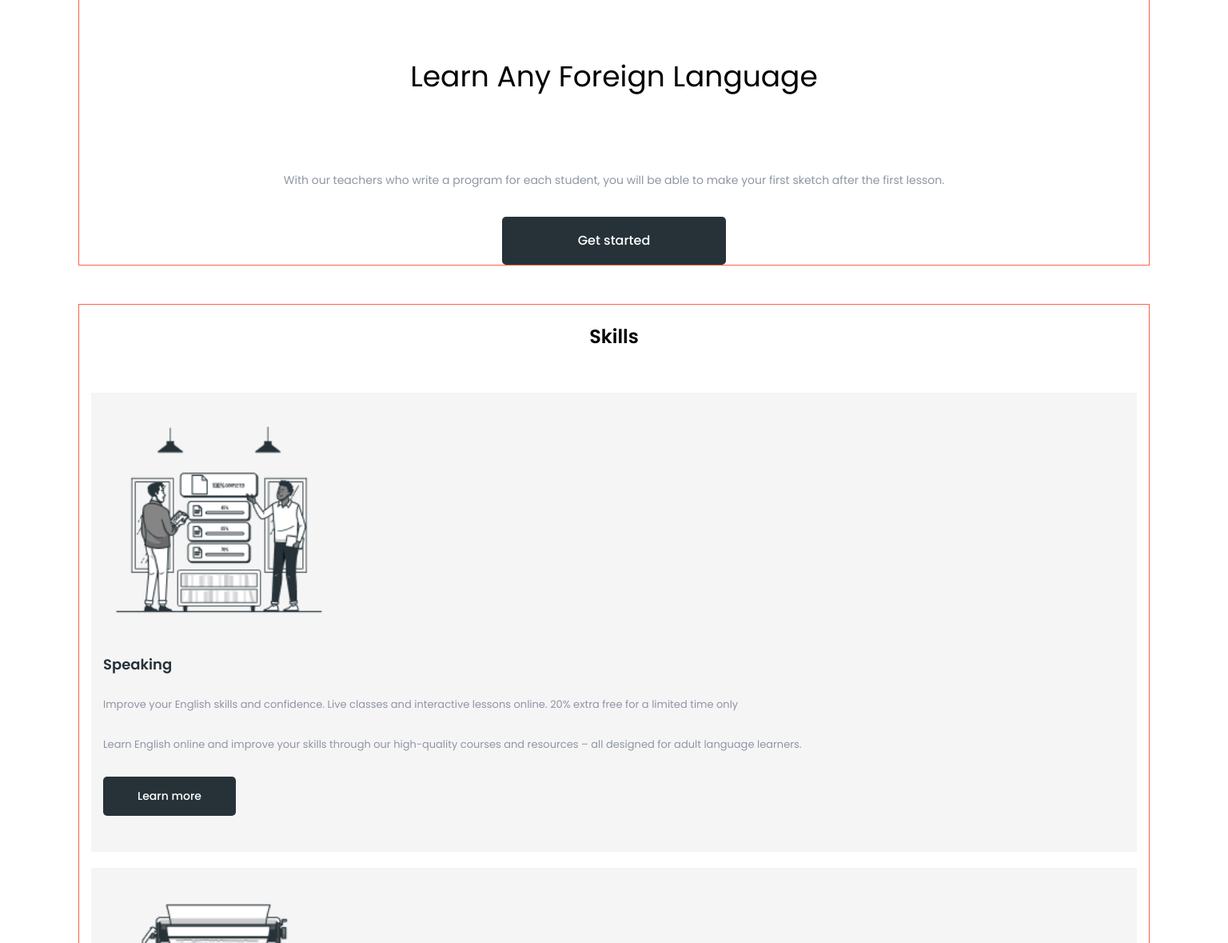
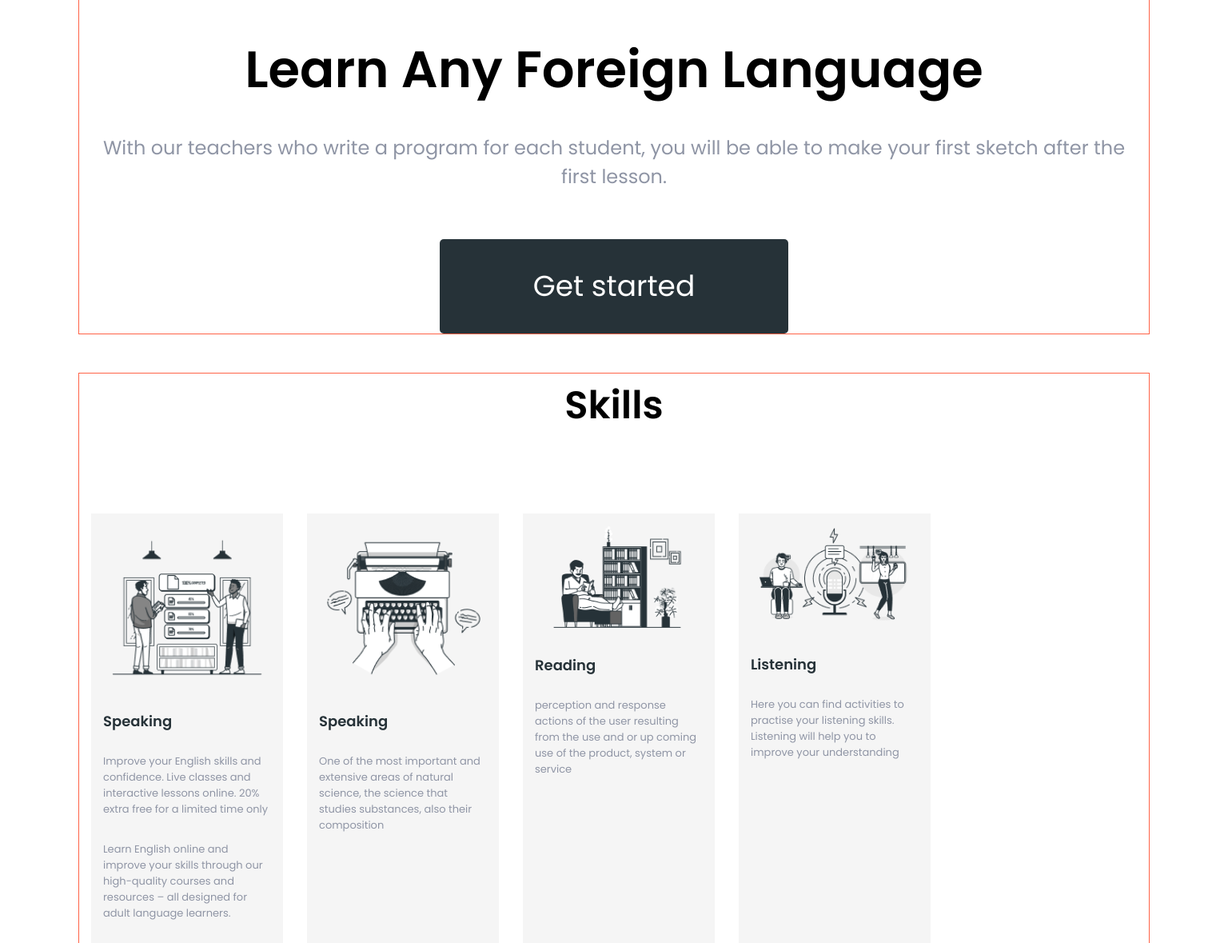
Before and after one commit to MaiiaHa/britlex, a plain HTML site: page index.html in a window 1536 px wide. Shown: the part 476-1655 px from the top of the page at 80% size. Drawn offline with nearby package versions, Linux system fonts and the light colour scheme.

Commit message:
update css

```diff
--- a/styles.css
+++ b/styles.css
@@ -179,6 +179,7 @@ img {
   .main-title {
     margin-top: 17px;
 
+    font-weight: 600;
     font-size: 34px;
     line-height: calc(45 / 34);
   }
@@ -216,7 +217,7 @@ img {
   line-height: calc(21 / 14);
 }
 @media screen and (min-width: 575px) {
-  .main-title {
+  .main-description {
     margin-top: 25px;
     margin-bottom: 37px;
 
@@ -225,13 +226,13 @@ img {
   }
 }
 @media screen and (min-width: 767px) {
-  .main-title {
+  .main-description {
     margin-top: 26px;
     margin-bottom: 32px;
   }
 }
 @media screen and (min-width: 992px) {
-  .main-title {
+  .main-description {
     margin-top: 27px;
     margin-bottom: 33px;
 
@@ -240,7 +241,7 @@ img {
   }
 }
 @media screen and (min-width: 1368px) {
-  .main-title {
+  .main-description {
     margin-top: 40px;
     margin-bottom: 60px;
 
@@ -261,7 +262,7 @@ img {
   border-radius: 5px;
 }
 @media screen and (min-width: 575px) {
-  .main-title {
+  .main-btn {
     padding: 24px 100px;
 
     font-weight: 500;
@@ -270,14 +271,14 @@ img {
   }
 }
 @media screen and (min-width: 767px) {
-  .main-title {
+  .main-btn {
     padding: 19px 67px;
 
     font-weight: 400;
   }
 }
 @media screen and (min-width: 992px) {
-  .main-title {
+  .main-btn {
     padding: 22px 87px;
 
     font-weight: 400;
@@ -286,7 +287,7 @@ img {
   }
 }
 @media screen and (min-width: 1368px) {
-  .main-title {
+  .main-btn {
     padding: 32px 117px;
 
     font-weight: 400;
@@ -299,6 +300,12 @@ img {
 .skills {
   padding-bottom: 50px;
 }
+@media screen and (min-width: 575px) {
+  .skills {
+    padding-bottom: 84px;
+  }
+}
+
 .skills-title {
   text-align: center;
 
@@ -308,45 +315,77 @@ img {
   line-height: calc(80 / 24);
   color: var(--additional-font-color);
 }
-/* @media screen and (min-width: 575px) {
-  .main-title {
+@media screen and (min-width: 575px) {
+  .skills-title {
+    padding-bottom: 34px;
+
+    font-weight: 600;
+    font-size: 30px;
+    line-height: calc(80 / 30);
   }
 }
 @media screen and (min-width: 767px) {
-  .main-title {
+  .skills-title {
+    padding-bottom: 36px;
   }
 }
 @media screen and (min-width: 992px) {
-  .main-title {
+  .skills-title {
+    padding-bottom: 50px;
+
+    font-weight: 600;
+    font-size: 36px;
+    line-height: calc(80 / 36);
   }
 }
 @media screen and (min-width: 1368px) {
-  .main-title {
+  .skills-title {
+    padding-bottom: 95px;
+
+    font-weight: 600;
+    font-size: 48px;
+    line-height: 80px;
   }
-} */
+}
+
+@media screen and (min-width: 575px) {
+  .skills-list {
+    display: flex;
+    flex-wrap: wrap;
+    gap: 30px;
+  }
+}
 
 .skills-card {
   background-color: var(--cards-bg-color);
 }
-/* @media screen and (min-width: 575px) {
-  .main-title {
+@media screen and (min-width: 575px) {
+  .skills-card {
+    display: flex;
+    width: 240px;
+    min-height: 534px;
   }
 }
 @media screen and (min-width: 767px) {
-  .main-title {
+  .skills-card {
   }
 }
 @media screen and (min-width: 992px) {
-  .main-title {
+  .skills-card {
   }
 }
 @media screen and (min-width: 1368px) {
-  .main-title {
+  .skills-card {
   }
-} */
+}
 
 .skills-card:not(:last-child) {
   margin-bottom: 20px;
+}
+@media screen and (min-width: 575px) {
+  .skills-card:not(:last-child) {
+    margin-bottom: 0px;
+  }
 }
 
 /* .skills-list {
@@ -412,8 +451,9 @@ img {
 
   /* transform: rotate(-0.26deg); */
 }
-/* @media screen and (min-width: 575px) {
-  .main-title {
+@media screen and (min-width: 575px) {
+  .skills-btn {
+    margin-top: auto;
   }
 }
 @media screen and (min-width: 767px) {
@@ -427,10 +467,29 @@ img {
 @media screen and (min-width: 1368px) {
   .main-title {
   }
-} */
+}
 
 .card {
   padding: 10px 15px 45px;
+}
+@media screen and (min-width: 575px) {
+  .card {
+    padding: 10px 15px 30px;
+    display: flex;
+    flex-direction: column;
+  }
+}
+@media screen and (min-width: 767px) {
+  .card {
+  }
+}
+@media screen and (min-width: 992px) {
+  .card {
+  }
+}
+@media screen and (min-width: 1368px) {
+  .card {
+  }
 }
 /* ======================= ABOUT_US SECTION ======================= */
 .about-us {
@@ -444,22 +503,33 @@ img {
   line-height: calc(80 / 24);
   color: var(--additional-font-color);
 }
-/* @media screen and (min-width: 575px) {
-  .main-title {
+@media screen and (min-width: 575px) {
+  .bout-us-title {
+    font-size: 30px;
+    line-height: calc(80 / 30);
   }
 }
 @media screen and (min-width: 767px) {
-  .main-title {
+  .bout-us-title {
+    padding-bottom: 5px;
   }
 }
 @media screen and (min-width: 992px) {
-  .main-title {
+  .bout-us-title {
+    padding-bottom: 13px;
+
+    font-size: 36px;
+    line-height: calc(80 / 36);
   }
 }
 @media screen and (min-width: 1368px) {
-  .main-title {
+  .bout-us-title {
+    padding-bottom: 23px;
+
+    font-size: 48px;
+    line-height: calc(80 / 48);
   }
-} */
+}
 
 .about-us-description {
   font-size: 13px;
```
